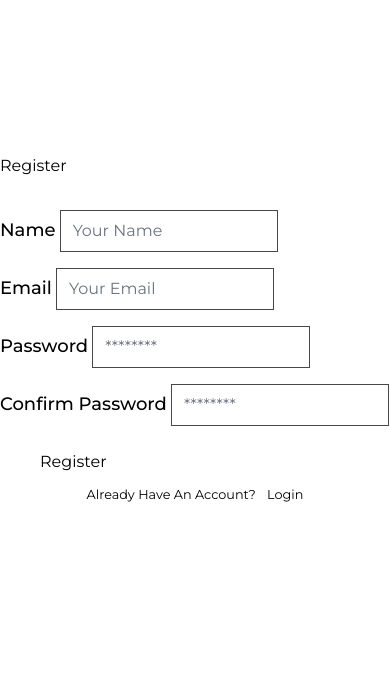
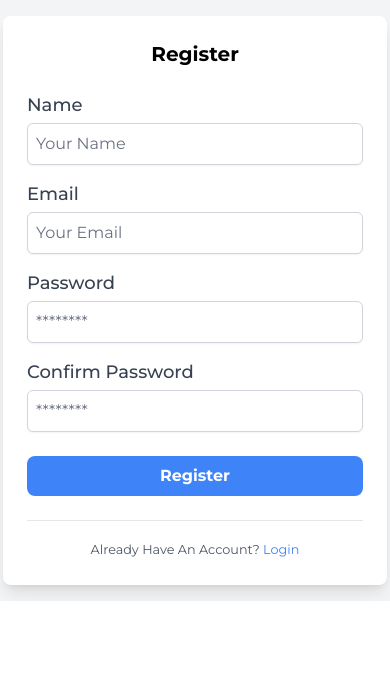
Before and after one commit to joekariuki3/lineage, a Flask app: page /register in a window 390 px wide. Shown: the part 72-746 px from the top of the page. Run offline with Flask 3, Linux system fonts and the light colour scheme; some libraries are stand-ins or nearby versions.

Commit message:
refactor auth template to use tailwind style

```diff
--- a/templates/register.html
+++ b/templates/register.html
@@ -1,82 +1,93 @@
 {% extends "base.html" %}
 
 {% block content %}
-<section class="center-section">
-    <div class="content-section  container col-md-4 mt-auto mb-auto">
+<section class="flex justify-center items-center min-h-0 py-4 bg-gray-100">
+    <div class="bg-white p-6 rounded-lg shadow-lg w-full max-w-sm">
         <form action="" method="post" novalidate>
             {{ form.hidden_tag() }}
-            <fieldset class="form-group">
-                <legend class="mb-4">
-                    <h1>{{title}}</h1>
-                </legend>
-                <div class="form-group mt-4">
-                    {{ form.name.label(class="form-control-lable")}}
-                    <!-- if errors -->
-                    {% if form.name.errors%}
-                    {{ form.name(class="form-control form-control-lg is-invalid") }}
-                    <div class="invalid-feedback">
+            <fieldset>
+                <legend class="text-center text-xl font-bold mb-6">{{ title }}</legend>
+
+                <!-- Name Field -->
+                <div class="mb-4">
+                    {{ form.name.label(class="block text-gray-700 font-medium") }}
+                    {% if form.name.errors %}
+                    {{ form.name(class="border border-red-500 block w-full p-2 mt-1 rounded-md shadow-sm focus:ring
+                    focus:border-blue-500") }}
+                    <div class="text-red-500 text-sm mt-1">
                         {% for error in form.name.errors %}
                         <span>{{ error }}</span>
                         {% endfor %}
                     </div>
                     {% else %}
-                    {{ form.name(class="form-control form-control-lg") }}
+                    {{ form.name(class="border border-gray-300 block w-full p-2 mt-1 rounded-md shadow-sm focus:ring
+                    focus:border-blue-500") }}
                     {% endif %}
+                </div>
 
-                </div>
-                <div class="form-group mt-4">
-                    {{ form.email.label(class="form-control-lable")}}
-
-                    <!-- if errors -->
-                    {% if form.email.errors%}
-                    {{ form.email(class="form-control form-control-lg is-invalid") }}
-                    <div class="invalid-feedback">
+                <!-- Email Field -->
+                <div class="mb-4">
+                    {{ form.email.label(class="block text-gray-700 font-medium") }}
+                    {% if form.email.errors %}
+                    {{ form.email(class="border border-red-500 block w-full p-2 mt-1 rounded-md shadow-sm focus:ring
+                    focus:border-blue-500") }}
+                    <div class="text-red-500 text-sm mt-1">
                         {% for error in form.email.errors %}
                         <span>{{ error }}</span>
                         {% endfor %}
                     </div>
                     {% else %}
-                    {{ form.email(class="form-control form-control-lg") }}
+                    {{ form.email(class="border border-gray-300 block w-full p-2 mt-1 rounded-md shadow-sm focus:ring
+                    focus:border-blue-500") }}
                     {% endif %}
                 </div>
-                <div class="form-group mt-4">
-                    {{ form.password.label(class="form-control-lable")}}
 
-                    <!-- if errors -->
-                    {% if form.password.errors%}
-                    {{ form.password(class="form-control form-control-lg is-invalid") }}
-                    <div class="invalid-feedback">
+                <!-- Password Field -->
+                <div class="mb-4">
+                    {{ form.password.label(class="block text-gray-700 font-medium") }}
+                    {% if form.password.errors %}
+                    {{ form.password(class="border border-red-500 block w-full p-2 mt-1 rounded-md shadow-sm focus:ring
+                    focus:border-blue-500") }}
+                    <div class="text-red-500 text-sm mt-1">
                         {% for error in form.password.errors %}
                         <span>{{ error }}</span>
                         {% endfor %}
                     </div>
                     {% else %}
-                    {{ form.password(class="form-control form-control-lg") }}
+                    {{ form.password(class="border border-gray-300 block w-full p-2 mt-1 rounded-md shadow-sm focus:ring
+                    focus:border-blue-500") }}
                     {% endif %}
                 </div>
-                <div class="form-group mt-4">
-                    {{ form.confirm_password.label(class="form-control-lable")}}
-                    <!-- if errors -->
-                    {% if form.confirm_password.errors%}
-                    {{ form.confirm_password(class="form-control form-control-lg is-invalid") }}
-                    <div class="invalid-feedback">
+
+                <!-- Confirm Password Field -->
+                <div class="mb-4">
+                    {{ form.confirm_password.label(class="block text-gray-700 font-medium") }}
+                    {% if form.confirm_password.errors %}
+                    {{ form.confirm_password(class="border border-red-500 block w-full p-2 mt-1 rounded-md shadow-sm
+                    focus:ring focus:border-blue-500") }}
+                    <div class="text-red-500 text-sm mt-1">
                         {% for error in form.confirm_password.errors %}
                         <span>{{ error }}</span>
                         {% endfor %}
                     </div>
                     {% else %}
-                    {{ form.confirm_password(class="form-control form-control-lg") }}
+                    {{ form.confirm_password(class="border border-gray-300 block w-full p-2 mt-1 rounded-md shadow-sm
+                    focus:ring focus:border-blue-500") }}
                     {% endif %}
                 </div>
-                <br>
-                <div class="form-group  mb-2 d-flex justify-content-center">
-                    {{ form.submit(class="btn btn-lg btn-primary button") }}
+
+                <!-- Submit Button -->
+                <div class="mt-6">
+                    {{ form.submit(class="w-full bg-blue-500 text-white font-bold py-2 px-4 rounded-lg hover:bg-blue-600
+                    transition-colors duration-300") }}
                 </div>
             </fieldset>
         </form>
-        <div class=" border-top mb-4 text-center">
-            <small class="text-muted ">
-                Already Have An Account? <a class="ml-2" href="{{url_for('login')}}">Login</a>
+
+        <div class="mt-6 border-t pt-4 text-center">
+            <small class="text-gray-600">
+                Already Have An Account? <a class="text-blue-500 hover:underline"
+                    href="{{ url_for('login') }}">Login</a>
             </small>
         </div>
     </div>
```
Also changed, not shown: templates/login.html (+48 -32 lines), templates/reset_password.html (+27 -20 lines), templates/reset_password_request.html (+18 -13 lines).
